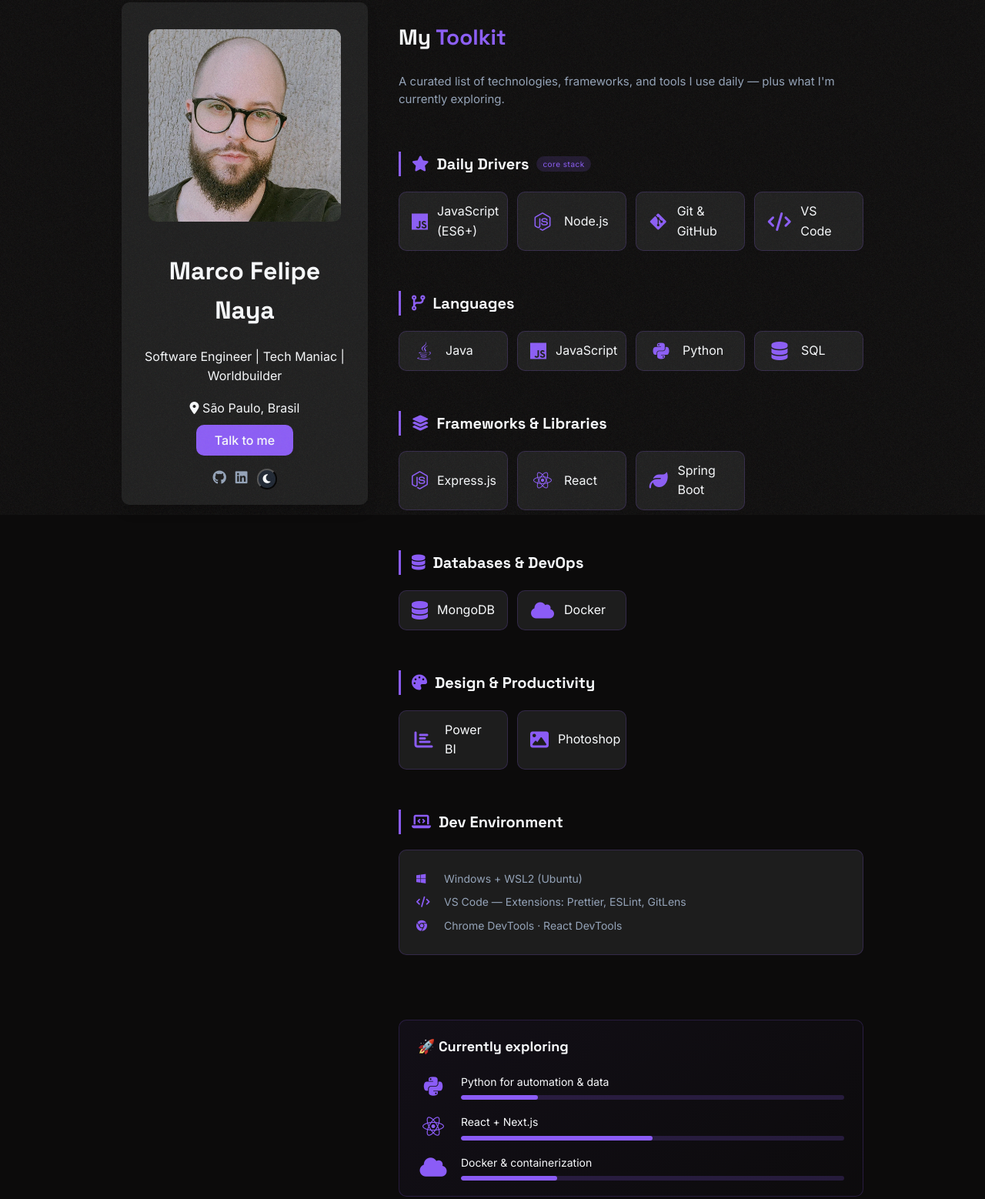
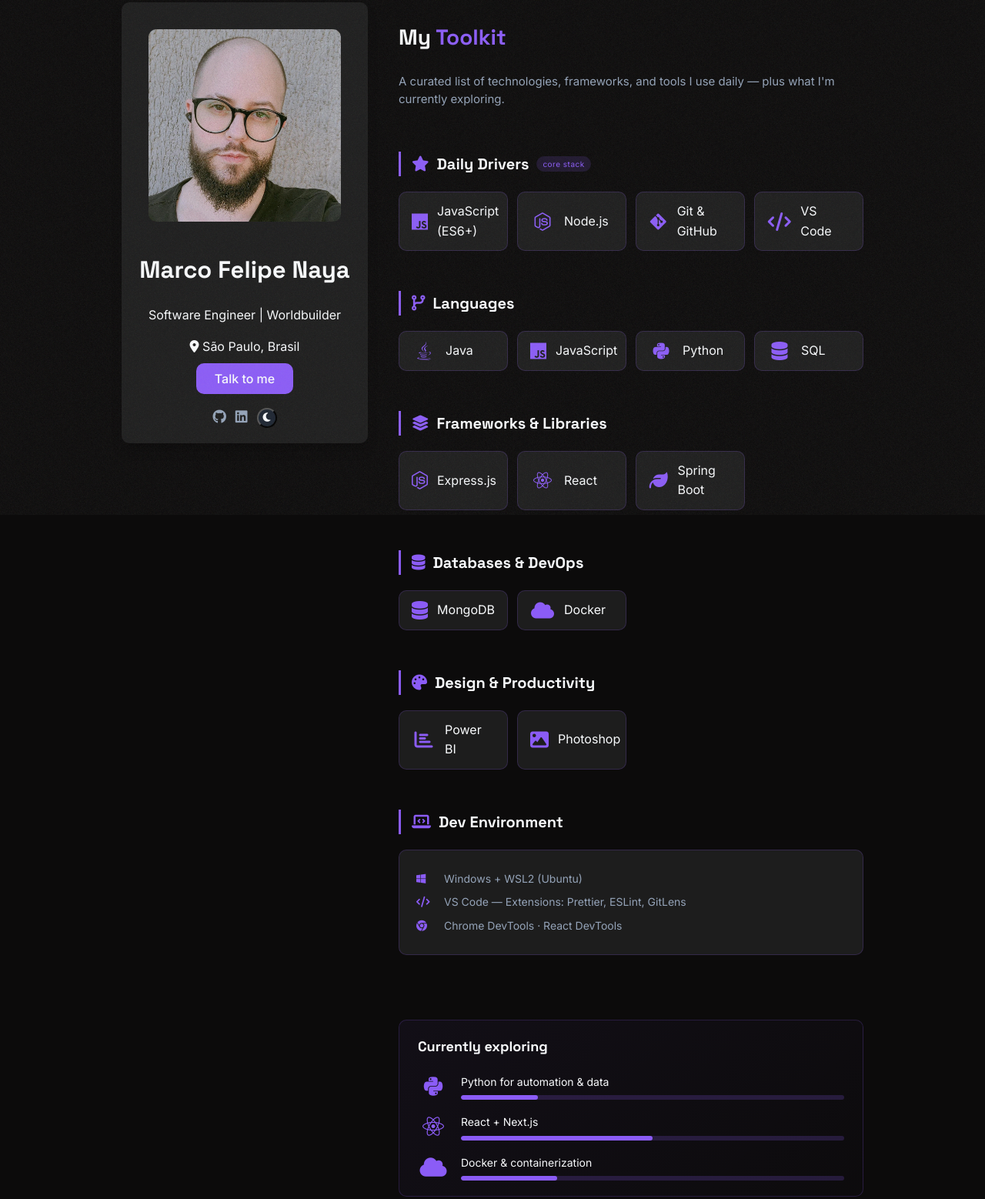
Before and after one commit to MarcoFelipeNaya/portfolio, a plain HTML site: page pages/tools.html in a window 1280 px wide. Shown: the part 131-1689 px from the top of the page at 77% size. Drawn offline with Linux system fonts and the light colour scheme; a script that the page names is missing.

Commit message:
Small fixes

```diff
--- a/pages/tools.html
+++ b/pages/tools.html
@@ -41,7 +41,7 @@
         <div class="photocard">
           <img src="/images/headshot.jpg" alt="Profile Picture" class="profile-pic">
           <h1 class="name">Marco Felipe Naya</h1>
-          <p class="description">Software Engineer | Tech Maniac | Worldbuilder</p>
+          <p class="description">Software Engineer | Worldbuilder</p>
           <p><i class="fa-solid fa-location-dot"></i> São Paulo, Brasil</p>
           <a href="/pages/contact.html" class="btn-primary">Talk to me</a>
           <div class="social-links">
@@ -141,7 +141,7 @@
 
           <!-- Learning Roadmap -->
           <section class="learning-roadmap">
-            <h3 class="category-title">🚀 Currently exploring</h3>
+            <h3 class="category-title">Currently exploring</h3>
             <div class="roadmap-grid">
               <div class="roadmap-item">
                 <i class="fa-brands fa-python"></i>
--- a/styles/general.css
+++ b/styles/general.css
@@ -47,6 +47,7 @@ body::before {
 h1, h2, h3 {
     font-family: 'Space Grotesk', sans-serif;
 }
+
 .accent {
     color: var(--accent-light);
 }
@@ -175,6 +176,11 @@ header {
     position: sticky;
     top: 20px;
 }
+
+.name{
+  font-size: 31px;
+}
+
 
 .profile-pic {
     width: 250px;
```
Also changed, not shown: index.html (+1 -1 lines), pages/contact.html (+1 -1 lines), pages/experience.html (+1 -1 lines), pages/projects.html (+2 -2 lines), pages/thoughts.html (+1 -1 lines).
